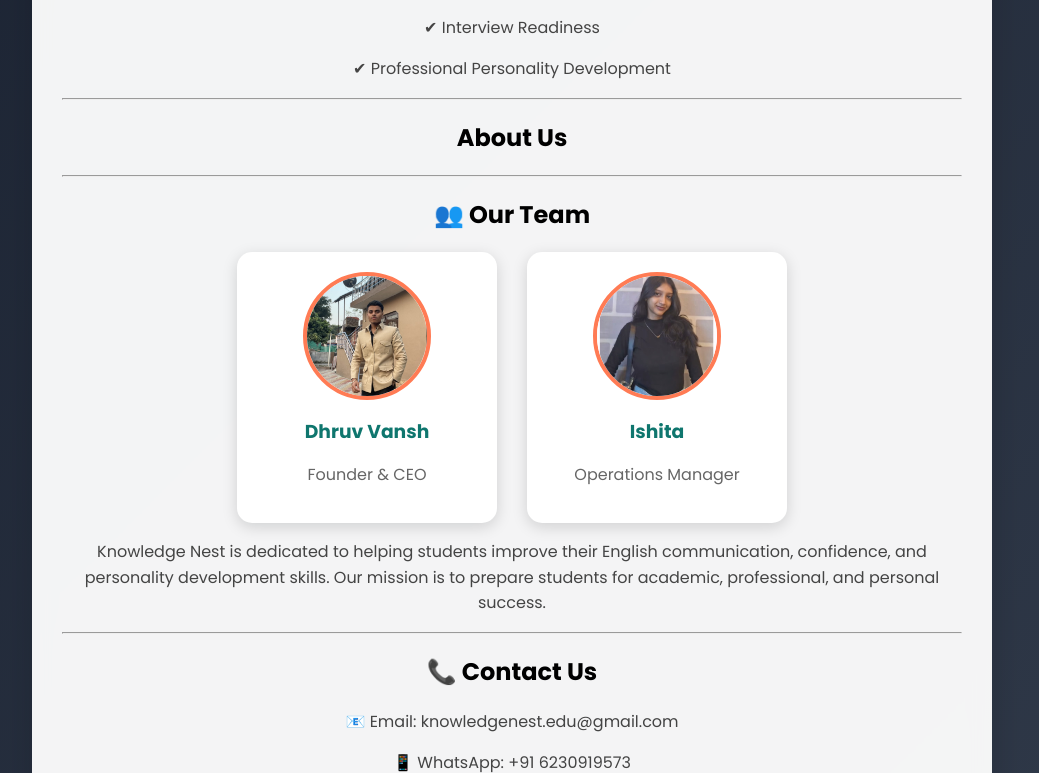
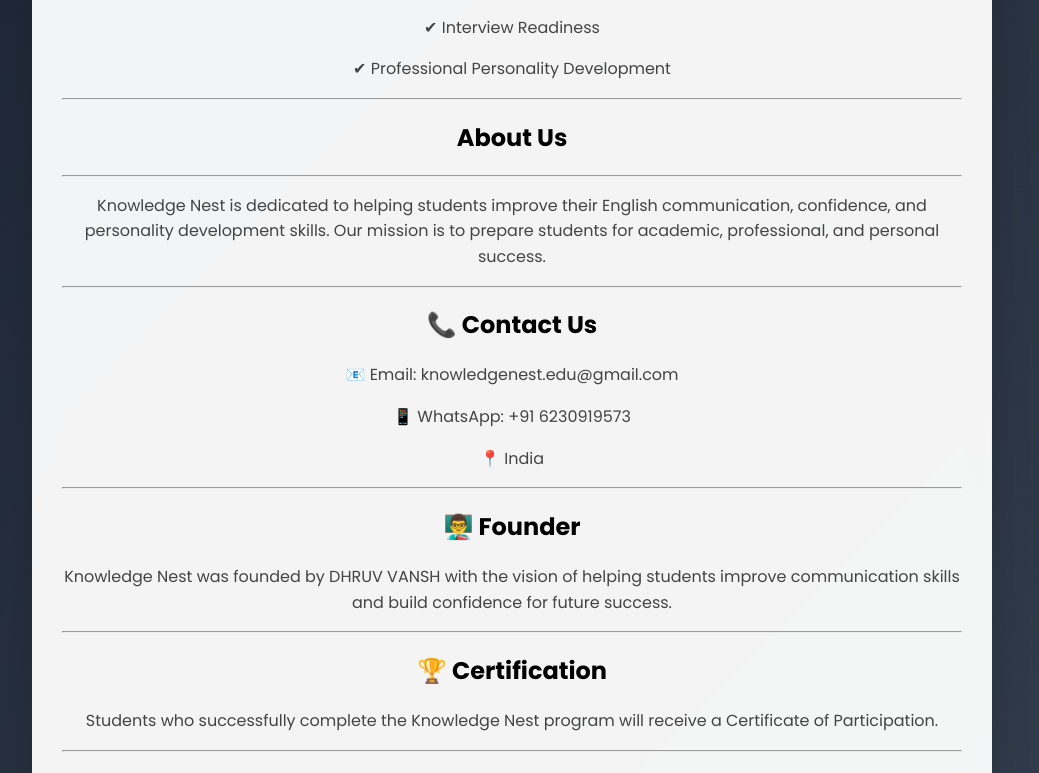
Before and after one commit to dhruvc-code/knowledge_nest, a Flask app: page / in a window 1280 px wide. Shown: the part 1458-2231 px from the top of the page, without its empty margins (128-1167 px from the left). Run offline with Flask 3, Linux system fonts and the light colour scheme.

Commit message:
Remove team members section from index.html
Removed team section from the About Us page.

```diff
--- a/templates/index.html
+++ b/templates/index.html
@@ -121,23 +121,7 @@ better communicators, and future-ready professionals.
 <h2 id="about">About Us</h2>
 <hr>
 
-<h2>👥 Our Team</h2>
 
-<div class="team">
-
-    <div class="member">
-        <img src="{{ url_for('static', filename='dhruv.jpg.jpeg') }}" alt="Dhruv">
-        <h3>Dhruv Vansh</h3>
-        <p>Founder & CEO</p>
-    </div>
-
-    <div class="member">
-        <img src="{{ url_for('static', filename='ishita.jpg.jpeg') }}" alt="Ishita">
-        <h3>Ishita</h3>
-        <p>Operations Manager</p>
-    </div>
-
-</div>
 
 <p>
 Knowledge Nest is dedicated to helping students improve their English communication,
```
